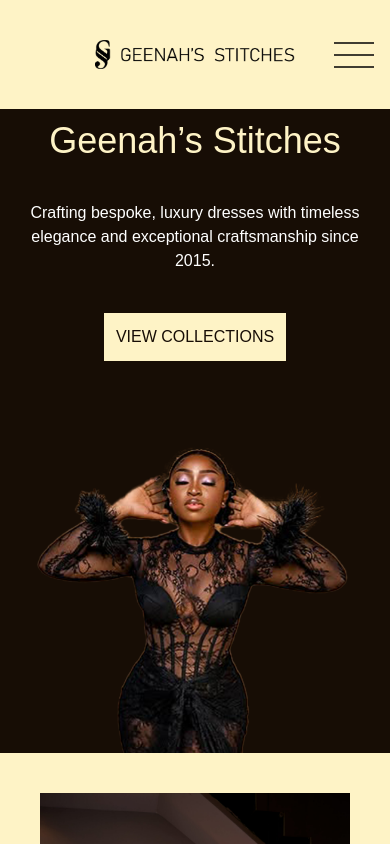
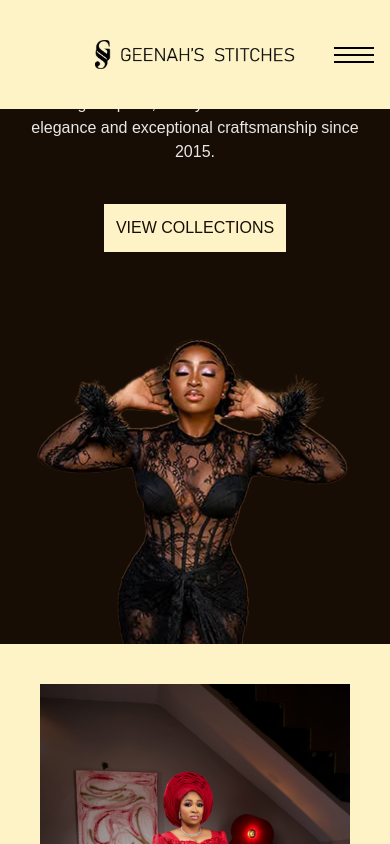
Before and after one commit to jojothomas1515/geenahsstitches, a Next.js app: page / in a window 390 px wide. Shown: the top 844 px of the page. Built offline with nearby package versions, Linux system fonts and the light colour scheme.

Commit message:
incremental update onnav

```diff
--- /dev/null
+++ b/src/app/(main)/about/page.tsx
@@ -0,0 +1,7 @@
+const About =() => {
+    return (<main>
+    <h1>About Paget</h1>
+    </main>)
+}
+
+export default About;
--- a/src/app/(main)/globals.css
+++ b/src/app/(main)/globals.css
@@ -1,9 +1,53 @@
 @import "tailwindcss";
+
+@layer components {
+  .nav-btn {
+    div {
+      height: 2px;
+      width: 100%;
+      background-color: black;
+      position: relative;
+      transition: all 150ms ease-in-out;
+    }
+
+    div.active {
+      &::before, &::after {
+        top:0;
+        rotate: -90deg;
+        translate: (0 50%);
+        right:0;
+
+      }
+      &::after {
+        opacity: 0;
+      }
+      & {
+        rotate:45deg;
+      }
+    }
+
+    div::before,
+    div::after {
+      content: "";
+      height: 2px;
+      right: 0;
+      left: 0;
+      position: absolute;
+      top: -7px;
+      background-color: black;
+      transition: 150ms ease-in-out;
+    }
+
+    div::after {
+      top: +7px;
+    }
+  }
+}
 
 :root {
   --background: #ffffff;
   --foreground: #171717;
-  --primary:#170d05;
+  --primary: #170d05;
 }
 
 @theme inline {
--- a/src/app/(main)/page.tsx
+++ b/src/app/(main)/page.tsx
@@ -18,7 +18,7 @@ export default function Home() {
             <h1 className="text-amber-100 text-4xl w-max md:text-5xl">
               Geenah’s Stitches
             </h1>
-            <p className="text-white text-center md:text-start md:w-2xl md:text-2xl">
+            <p className="text-white text-center md:text-start md:w-2xl md:text-2xl opacity-90">
               Crafting bespoke, luxury dresses with timeless elegance and
               exceptional craftsmanship since 2015.{" "}
             </p>
--- a/src/components/Footer.tsx
+++ b/src/components/Footer.tsx
@@ -13,7 +13,7 @@ const Footer = () => {
     <footer className="bg-black">
       <div className="container m-auto flex flex-col gap-10 p-10 md:p-20 lg:p-30 md:flex-row md:items-start font-extralight">
         <div>
-          <Link href="/" className="text-center m-auto inline-block border">
+          <Link href="/" className="text-center m-auto inline-block border" aria-label="Home">
             <Image src={FLogo} alt="Geenah's Stitches" />
           </Link>
         </div>
--- a/src/components/Header.tsx
+++ b/src/components/Header.tsx
@@ -1,27 +1,41 @@
+"use client";
 
 import Image from "next/image";
 import Logo from "@/public/geenah_stitches_logo_no_bg.png";
-import MenuIcon from "@/public/icons8-menu.svg"
 import Link from "next/link";
+import { MouseEvent } from "react";
 const Header = () => {
+
+
+  function closeButton(ev: MouseEvent<HTMLButtonElement>) {
+
+    const firstChild = ev.currentTarget.firstChild as HTMLElement;
+    const mobileNav = ev.currentTarget.nextSibling as HTMLElement;
+    if (firstChild.classList.contains("active")) {
+      firstChild.classList.remove("active");
+      mobileNav.classList.remove("h-100");
+    } else {
+      firstChild.classList.add("active");
+      mobileNav.classList.add("h-100");
+    }
+  }
+
+  function closeNav(ev: MouseEvent<HTMLElement>) {
+    const mobileNav = ev.currentTarget;
+    mobileNav.classList.remove("h-100");
+  }
+
   return (
-    <header className="px-20 py-10 sm:py-5 sm:px-10 bg-amber-100 w-ufll relative">
+    <header className="fixed top-0 px-20 py-10 sm:py-5 sm:px-10 bg-amber-100 w-full z-10">
       <div className="flex justify-center md:justify-between ">
         <div className="logo-container  w-[200px]">
           <Link href={"/"}>
             <Image src={Logo} alt="Geenah's Stitches Logo" />
           </Link>
         </div>
-        <label htmlFor="dsdj">
-          <MenuIcon
-            className={
-              "absolute right-4 top-[50%] -translate-y-[50%] cursor-pointer lg:hidden w-10"
-            }
-          />
-        </label>
-        <input type="checkbox" name="" id="dsdj" className="peer hidden"/>
         <nav className="hidden lg:flex gap-5">
-          <Link href="/">Home</Link>
+          <Link href="/">Home</Link>{" "}
+          {/* <input type="checkbox" name="" id="dsdj" className="peer hidden"/> */}
           <Link href="/collections">Collections</Link>
           <Link href="/academy">Our Academy</Link>
           <Link href="consultation">Consultation</Link>
@@ -29,7 +43,16 @@ const Header = () => {
           <Link href="/about">About Us</Link>
         </nav>
 
-        <nav className="lg:hidden flex flex-col absolute  top-[100%] bg-amber-100 left-0 right-0 h-0 peer-checked:h-50 overflow-hidden transition-all px-4 text-center gap-2.5" >
+        <button
+          onClick={closeButton}
+          className="nav-btn absolute right-4 top-[50%] -translate-y-[50%] cursor-pointer lg:hidden w-10 h-5"
+        >
+          {/* <MenuIcon className={""} /> */}
+          {/* <CgMenu className="text-4xl" />
+          <CgClose className="text-4xl hidden" /> */}
+          <div className=""></div>
+        </button>
+        <nav onClick={closeNav} className="lg:hidden flex flex-col absolute  top-[100%] bg-amber-100 left-0 right-0 h-0 overflow-hidden transition-all px-4 text-center gap-2.5 z-10">
           <Link href="/">Home</Link>
           <Link href="/collections">Collections</Link>
           <Link href="/academy">Our Academy</Link>
```
